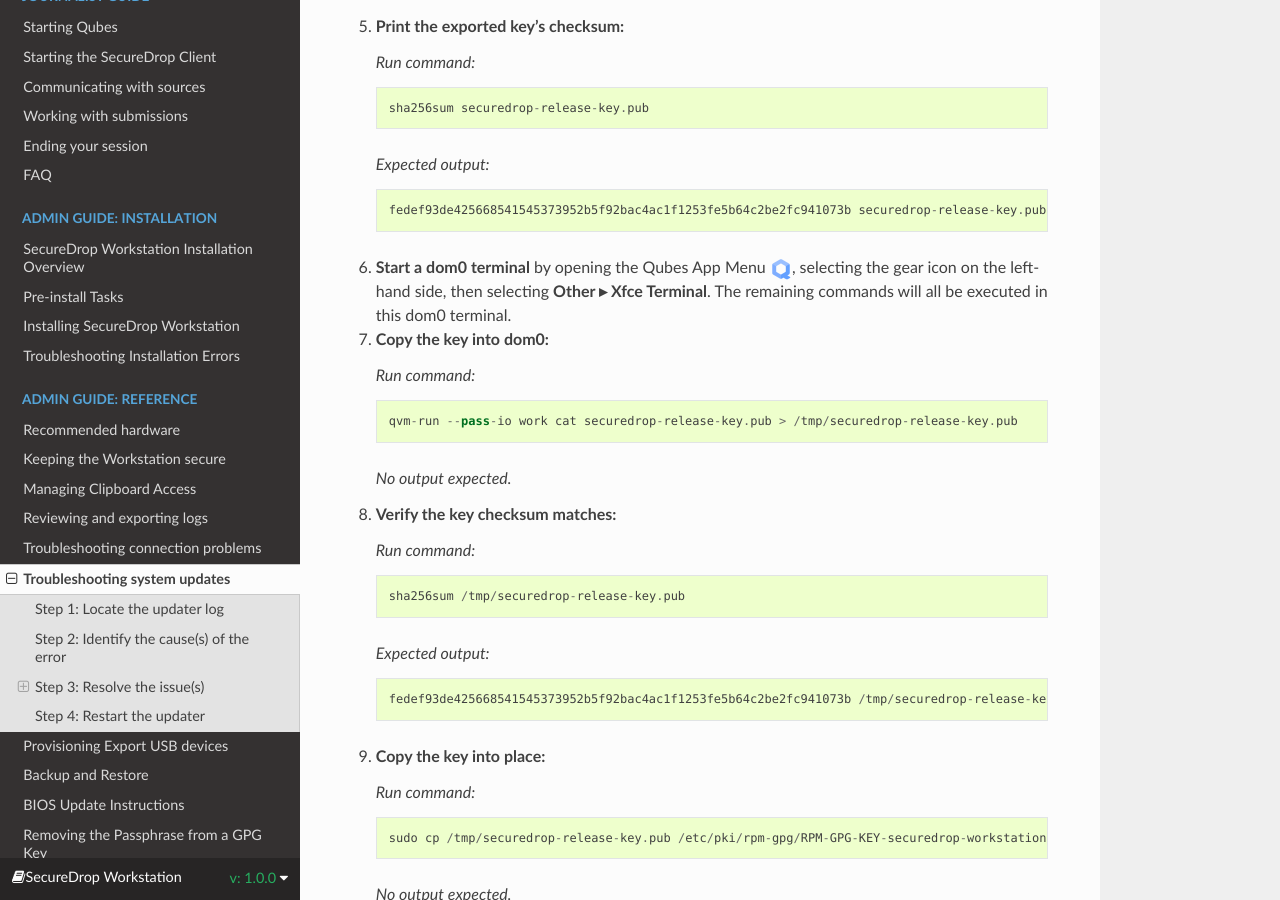
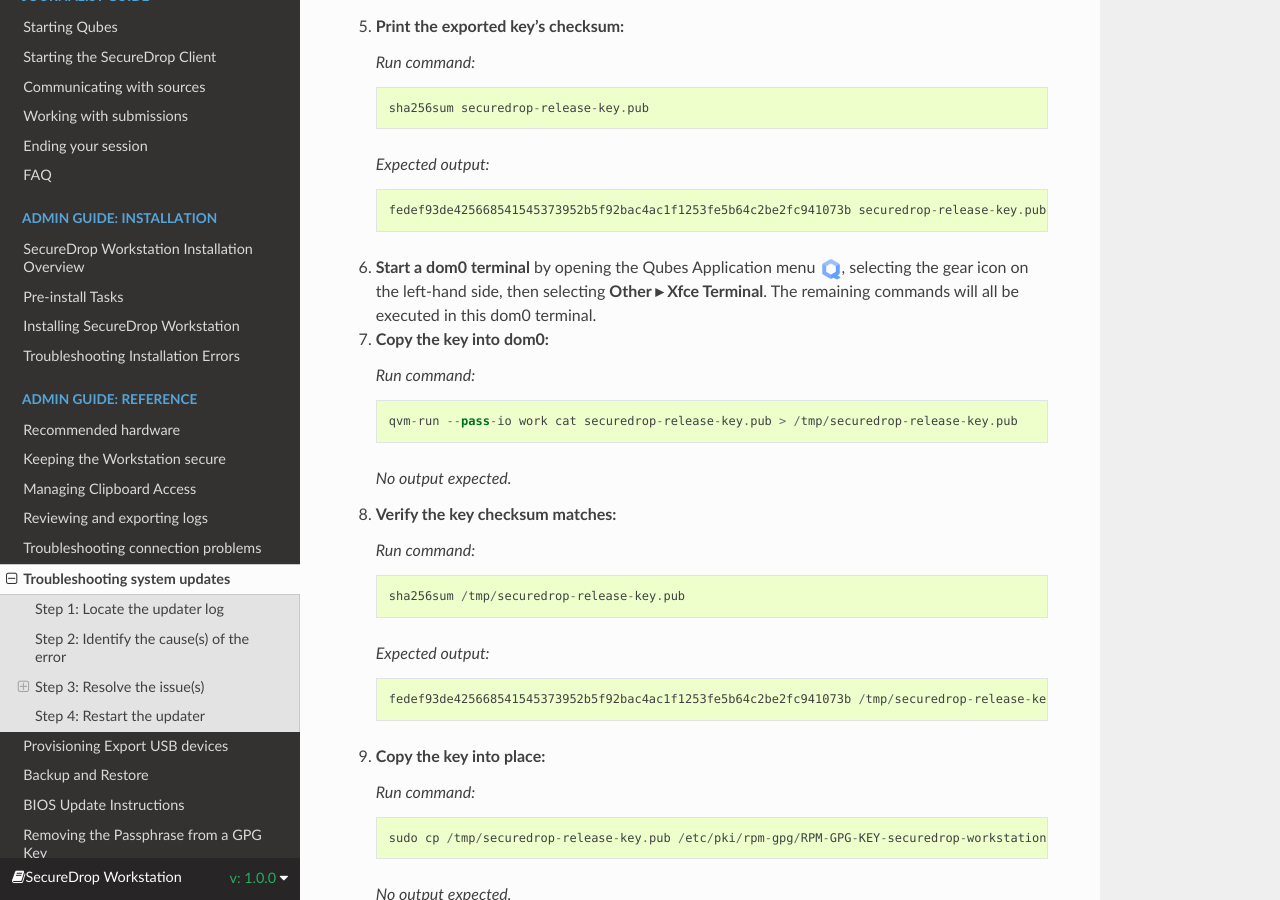
Before and after one commit to freedomofpress/securedrop-workstation-docs, a Sphinx documentation site: the page built from docs/admin/reference/troubleshooting_updates.rst, in a window 1280 px wide and 900 px high, scrolled down 3352 px. Built offline with Sphinx 7.4.7 and the Read the Docs theme 3.1.0, drawn with Linux system fonts in a browser that asks for light colours.

Commit message:
small consistency fixes

```diff
--- a/docs/admin/reference/troubleshooting_connection.rst
+++ b/docs/admin/reference/troubleshooting_connection.rst
@@ -153,7 +153,7 @@
 Restart ``sd-proxy`` to attempt to restore connectivity:
 
 1. Exit the SecureDrop app if it is running.
-2. Click the Qubes Application Menu |qubes_menu| icon in the system tray (top left).
+2. Click the Qubes Application menu |qubes_menu| icon in the system tray (top left).
 3. Click **Run Qube Manager**
 4. Right-click ``sd-proxy`` in the list of VMs. Click **Shutdown qube**.
 5. Right-click ``sd-proxy`` in the list of VMs. Click **Start/Resume qube**.
--- a/docs/admin/reference/troubleshooting_updates.rst
+++ b/docs/admin/reference/troubleshooting_updates.rst
@@ -180,7 +180,7 @@
 
       fedef93de425668541545373952b5f92bac4ac1f1253fe5b64c2be2fc941073b securedrop-release-key.pub
 
-6. **Start a dom0 terminal** by opening the Qubes App Menu |qubes_menu|, selecting the gear icon on the left-hand side, then selecting **Other ▸ Xfce Terminal**.
+6. **Start a dom0 terminal** by opening the Qubes Application menu |qubes_menu|, selecting the gear icon on the left-hand side, then selecting **Other ▸ Xfce Terminal**.
    The remaining commands will all be executed in this dom0 terminal.
 
 7. **Copy the key into dom0:**
--- a/docs/journalist/submissions.rst
+++ b/docs/journalist/submissions.rst
@@ -58,7 +58,7 @@
 1. Insert the USB drive and wait for the ``sd-devices`` VM to start.
 2. If your drive is using VeraCrypt, you will need to unlock it manually:
 
-   1. Open the file menu by clicking on the Qubes App Menu |qubes_menu| (in the top left),
+   1. Open the file menu by clicking on the Qubes Application menu |qubes_menu| (in the top left),
       select **sd-devices** and click **Files**.
    2. In the left sidebar, there should be an entry labeled **# GB Possibly Encrypted**,
       click it.
```
